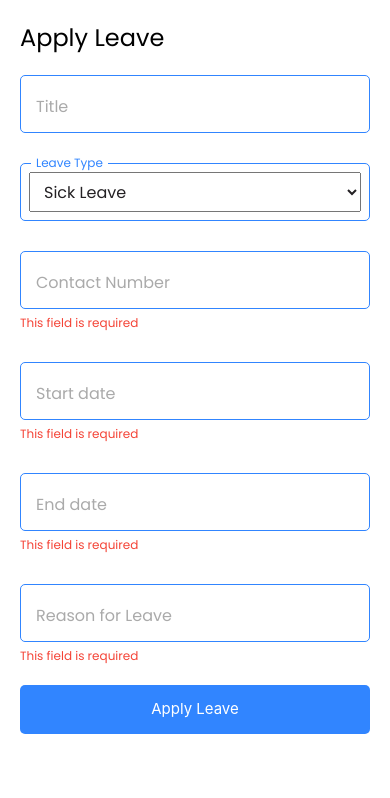
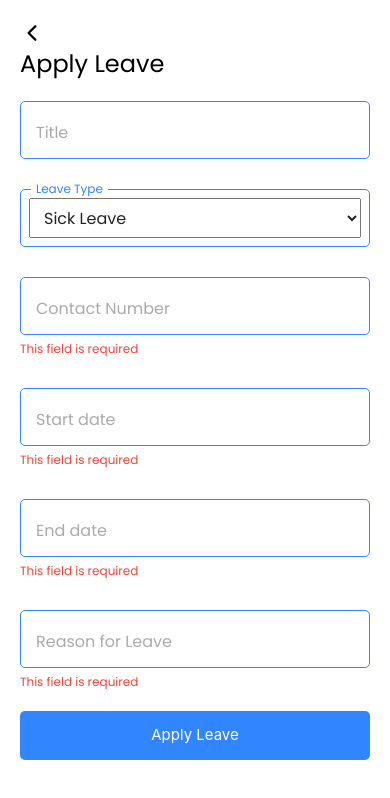
Before and after one commit to kunjladumor/HR-Attendee, a React Native app: screen /ApplyLeave in a window 390 px wide. Shown: the top 798 px of the page. Built offline with nearby package versions, Linux system fonts and the light colour scheme.

Commit message:
feat: Add back button to ApplyLeaveScreen header

```diff
--- a/screens/ApplyLeaveScreen.js
+++ b/screens/ApplyLeaveScreen.js
@@ -5,8 +5,9 @@ import Inputs from "../components/Inputs";
 import CustomText from "../components/CustomText";
 import CustomButton from "../components/ButtonComponent";
 import SuccessModal from "../components/LeaveApplied";
+import { Ionicons } from "@expo/vector-icons";
 
-const ApplyLeaveScreen = () => {
+const ApplyLeaveScreen = ({ navigation }) => {
   const [textValue, setTextValue] = useState("");
   const [textareaValue, setTextareaValue] = useState("");
   const [startDate, setStartDate] = useState("");
@@ -60,6 +61,11 @@ const ApplyLeaveScreen = () => {
     <ScrollView contentContainerStyle={CommonStyles.container}>
       <View style={CommonStyles.content}>
         <View style={CommonStyles.header}>
+          <Ionicons
+            name="chevron-back-outline"
+            size={24}
+            onPress={() => navigation.goBack()}
+          />
           <CustomText style={{ fontSize: 24 }}>Apply Leave</CustomText>
         </View>
         <Inputs
```
